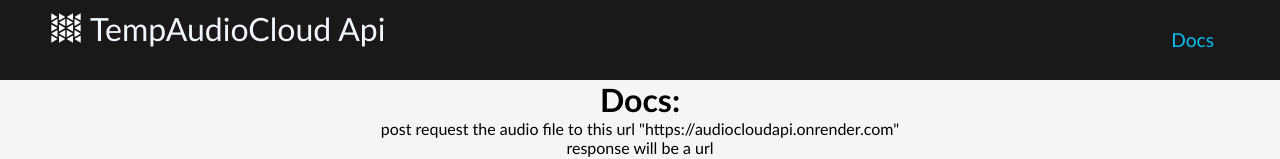
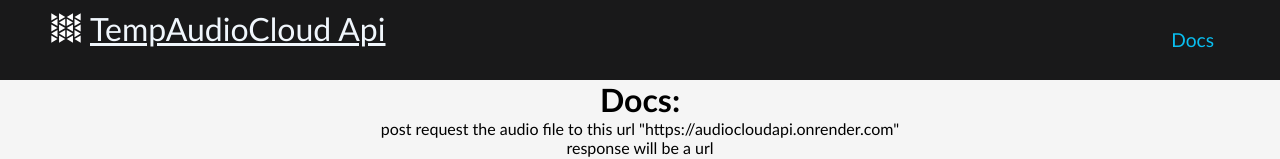
Before and after one commit to Din0saur5/AudioCloudApi, a React (Vite) app in the folder client/: page / in a window 1280 px wide. In both pictures the pointer is over the link "TempAudioCloud Api". Shown: the top 159 px of the page. Built offline with nearby package versions, Linux system fonts and the light colour scheme.

Commit message:
styles 2

```diff
--- a/client/src/App.css
+++ b/client/src/App.css
@@ -100,7 +100,9 @@
 
       a {
         color: #f0f6fc;
+        text-decoration: none;
       }
       a:hover{
         color: #f0f6fc;
+        text-decoration: underline;
       }
```
